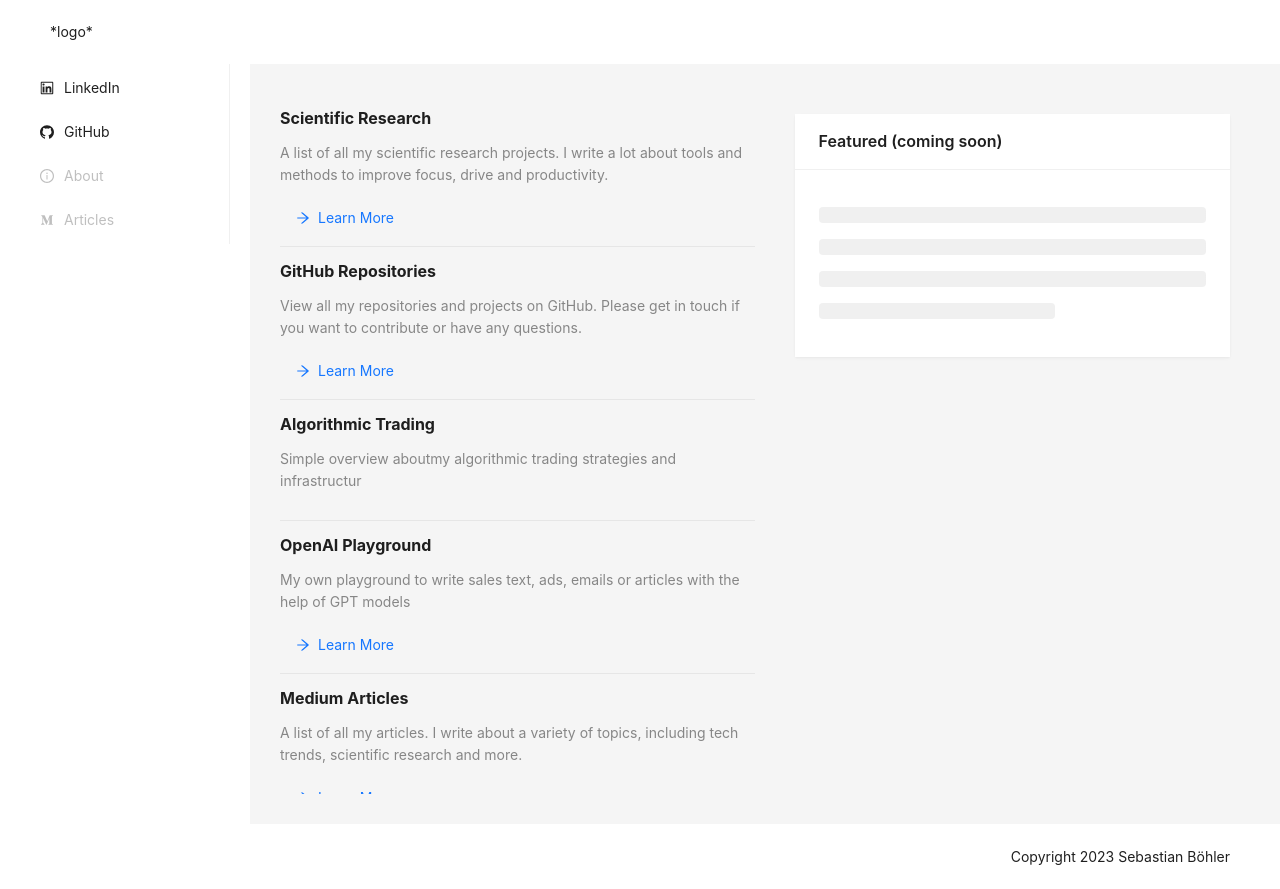
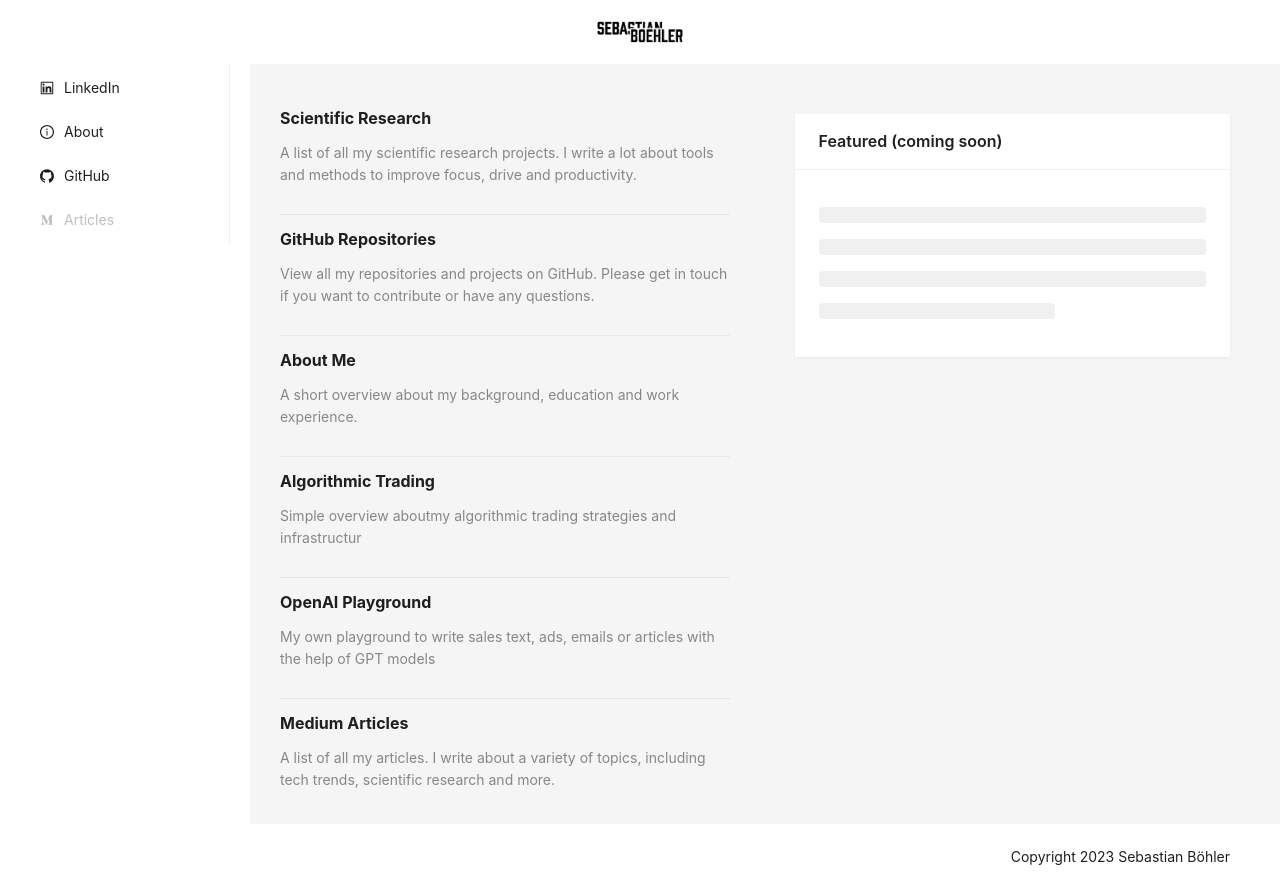
Before and after one commit to SebastianBoehler/sebastianboehler, a Next.js app: page / in a window 1280 px wide. Built offline with nearby package versions, Linux system fonts and the light colour scheme.

Commit message:
Logo and menu item border radius fixed

```diff
--- a/components/header.module.css
+++ b/components/header.module.css
@@ -1,7 +1,24 @@
 .header {
-    color: white
+    color: white;
 }
 
 .headerRight {
     text-align: right;
 }
+
+.headerRow {
+    cursor: pointer;
+    display: flex;
+    justify-content: center;
+    align-items: center;
+    height: 100%;
+}
+
+.logoWrapper {
+    width: 100%;
+    display: flex;
+    justify-content: center;
+    align-items: center;
+}
+
+.logo {}
--- a/components/header.tsx
+++ b/components/header.tsx
@@ -1,26 +1,23 @@
 import { Col, Layout, Row, theme } from 'antd'
-import style from './header.module.css'
+import Image from 'next/image';
+import styles from './header.module.css'
 const { Header } = Layout
 
-const headerComponent: React.FC = () => {
+type props = {
+    isMobile?: boolean,
+}
+
+const headerComponent: React.FC<props> = ({ isMobile }) => {
     return <Header style={{ backgroundColor: 'white' }}>
         <title>Sebastian Böhler</title>
         <meta name="viewport" content="width=device-width, initial-scale=1.0" />
         <meta name="description" content="Sebastian Böhler's personal website" />
-        <Row onClick={() => {
-            window.location.href = '/'
-        }}
-            style={{ cursor: 'pointer' }}
+        <Row
+            onClick={() => { window.location.href = '/' }}
+            className={styles.headerRow}
         >
-            <Col span={12}>
-                *logo*
-            </Col>
-            <Col
-                span={12}
-                className={style.headerRight}
-                style={{ display: 'none' }}
-            >
-                Online Monitor
+            <Col className={styles.logoWrapper}>
+                <Image src='/logo.png' width="100" height="50" alt='Logo' className={styles.logo} />
             </Col>
         </Row>
     </Header>
--- a/components/main.module.css
+++ b/components/main.module.css
@@ -6,15 +6,29 @@
     text-transform: capitalize;
 }
 
+.listItem {
+    margin-right: 25px
+}
+
 .list {
     width: 50%;
-    overflow-y: scroll;
+    overflow-y: auto;
     max-height: 700px;
+}
+
+.list::-webkit-scrollbar {
+    width: 5px;
+    background-color: lightgrey;
+}
+
+.list::-webkit-scrollbar-thumb {
+    background: #888;
 }
 
 @media screen and (max-width: 768px) {
     .list {
         width: 100%;
+        max-height: none;
     }
 }
 
--- a/components/main.tsx
+++ b/components/main.tsx
@@ -2,6 +2,7 @@ import { Button, Card, List, Space } from "antd"
 import { ArrowRightOutlined } from '@ant-design/icons';
 import styles from './main.module.css'
 import config from "../hooks/config";
+import Link from "next/link";
 
 const btn = (link: string) => {
     return <Button
@@ -41,6 +42,12 @@ const data: field[] = [
         rank: -Infinity
     },
     {
+        title: 'About Me',
+        description: 'A short overview about my background, education and work experience.',
+        link: '/about',
+        rank: 0
+    },
+    {
         title: 'Algorithmic Trading',
         description: 'Simple overview aboutmy algorithmic trading strategies and infrastructur',
         rank: 0
@@ -63,14 +70,16 @@ const component: React.FC<{ props: props }> = ({ props }: props) => {
             dataSource={data.sort((a: field, b: field) => b.rank - a.rank)}
             className={styles.list}
             renderItem={(item: field) => (
-                <List.Item style={{ maxWidth: '600px' }} className={styles.listItem}>
-                    <List.Item.Meta
-                        title={<a href={item.link || "/"}>{item.title}</a>}
-                        description={item.description}
-                    />
-                    <div style={{ margin: 'auto' }}>
-                        {item.link ? btn(item.link) : null}
-                    </div>
+                <List.Item className={styles.listItem}>
+                    <Link href={item.link || '/'} target={item.link?.startsWith('/') ? '' : '_blank'}>
+                        <List.Item.Meta
+                            title={item.title}
+                            description={item.description}
+                        />
+                        <div style={{ margin: 'auto', display: 'none' }}>
+                            {item.link ? btn(item.link) : null}
+                        </div>
+                    </Link>
                 </List.Item>
             )}
         />
--- /dev/null
+++ b/components/menu.module.css
@@ -0,0 +1,3 @@
+.ant-menu-item {
+    border-radius: 0px;
+}
--- a/components/menu.tsx
+++ b/components/menu.tsx
@@ -2,40 +2,43 @@ import React, { useEffect, useState } from 'react';
 import { MediumOutlined, GithubOutlined, LinkedinOutlined, InfoCircleOutlined } from '@ant-design/icons';
 import { MenuProps, theme } from 'antd';
 import { Menu } from 'antd';
-import config from '../hooks/config';
 import { ItemType } from 'rc-menu/lib/interface';
+import styles from './menu.module.css';
+import Link from 'next/link';
 
 const items = [
     {
-        label: <a href="https://www.linkedin.com/in/sebastian-boehler/" target="_blank" rel="noopener noreferrer">
+        label: <Link href="https://www.linkedin.com/in/sebastian-boehler/" target="_blank" rel="noopener noreferrer">
             LinkedIn
-        </a>,
-        key: 'home',
+        </Link>,
+        key: 'linkedin',
         icon: <LinkedinOutlined />,
         disabled: false,
         rank: 0,
         showOnMobile: true,
     },
     {
-        label: 'About',
+        label: <Link href='/about'>
+            About
+        </Link>,
         key: 'about',
         icon: <InfoCircleOutlined />,
-        disabled: true,
+        disabled: false,
         rank: 0,
         showOnMobile: true,
     },
     {
         label: 'Articles',
-        key: 'app',
+        key: 'articles',
         icon: <MediumOutlined />,
         disabled: true,
         rank: 0,
         showOnMobile: true,
     },
     {
-        label: <a href="https://github.com/SebastianBoehler" target="_blank" rel="noopener noreferrer">
+        label: <Link href="https://github.com/SebastianBoehler" target="_blank" rel="noopener noreferrer">
             GitHub
-        </a>,
+        </Link>,
         key: 'github',
         icon: <GithubOutlined />,
         disabled: false,
@@ -46,13 +49,12 @@ const items = [
 
 type props = {
     type?: 'horizontal' | 'vertical',
-    width: number
+    isMobile?: boolean,
 }
 
-const MenuComponent: React.FC<props> = ({ type, width }: props) => {
+const MenuComponent: React.FC<props> = ({ type, isMobile }: props) => {
     //load padding inline px style from header
-    const [current, setCurrent] = useState('research');
-    const isMobile = width < config.widthBrakePoint;
+    const [current, setCurrent] = useState('home');
 
     const onClick: MenuProps['onClick'] = (e) => {
         console.log('click ', e);
@@ -64,6 +66,7 @@ const MenuComponent: React.FC<props> = ({ type, width }: props) => {
         selectedKeys={[current]}
         mode={type}
         style={{ margin: 'auto', width: '100%' }}
+        className={styles.menu}
         items={items
             .filter((item) => !isMobile || item.showOnMobile)
             .sort((a, b) => b.rank - a.rank || +a.disabled - +b.disabled) as ItemType[]
--- a/pages/_app.tsx
+++ b/pages/_app.tsx
@@ -11,16 +11,23 @@ const { Content, Sider } = Layout
 
 export default function App({ Component, pageProps }: AppProps) {
   const { width } = useWindowDimensions();
+  const isMobile = width < config.widthBrakePoint;
+  console.log('isMobile', isMobile)
 
   return <ConfigProvider
     theme={{
       algorithm: theme.defaultAlgorithm,
+      components: {
+        Menu: {
+          radiusItem: 0,
+        }
+      }
     }}
   >
     <Layout style={{ height: '100%' }}>
-      <Header />
+      <Header isMobile={isMobile} />
       <Layout>
-        {width > config.widthBrakePoint ? <Sider
+        {!isMobile ? <Sider
           breakpoint="md"
           collapsedWidth="0"
           onBreakpoint={(broken) => {
@@ -32,10 +39,10 @@ export default function App({ Component, pageProps }: AppProps) {
           style={{ backgroundColor: 'white', padding: '0 20px', }}
           width={250}
         >
-          <Menu type='vertical' width={width} />
+          <Menu type='vertical' isMobile={isMobile} />
         </Sider>
           :
-          <Menu type='horizontal' width={width} />
+          <Menu type='horizontal' isMobile={isMobile} />
         }
         <Content style={{ padding: '30px' }}>
           <Component {...pageProps} props={{ width }} />
--- /dev/null
+++ b/pages/about.tsx
@@ -0,0 +1,5 @@
+export default function About({ props }: Record<string, any>) {
+  return (
+    <></>
+  )
+}
```
Also changed, not shown: public/logo.png (added).
